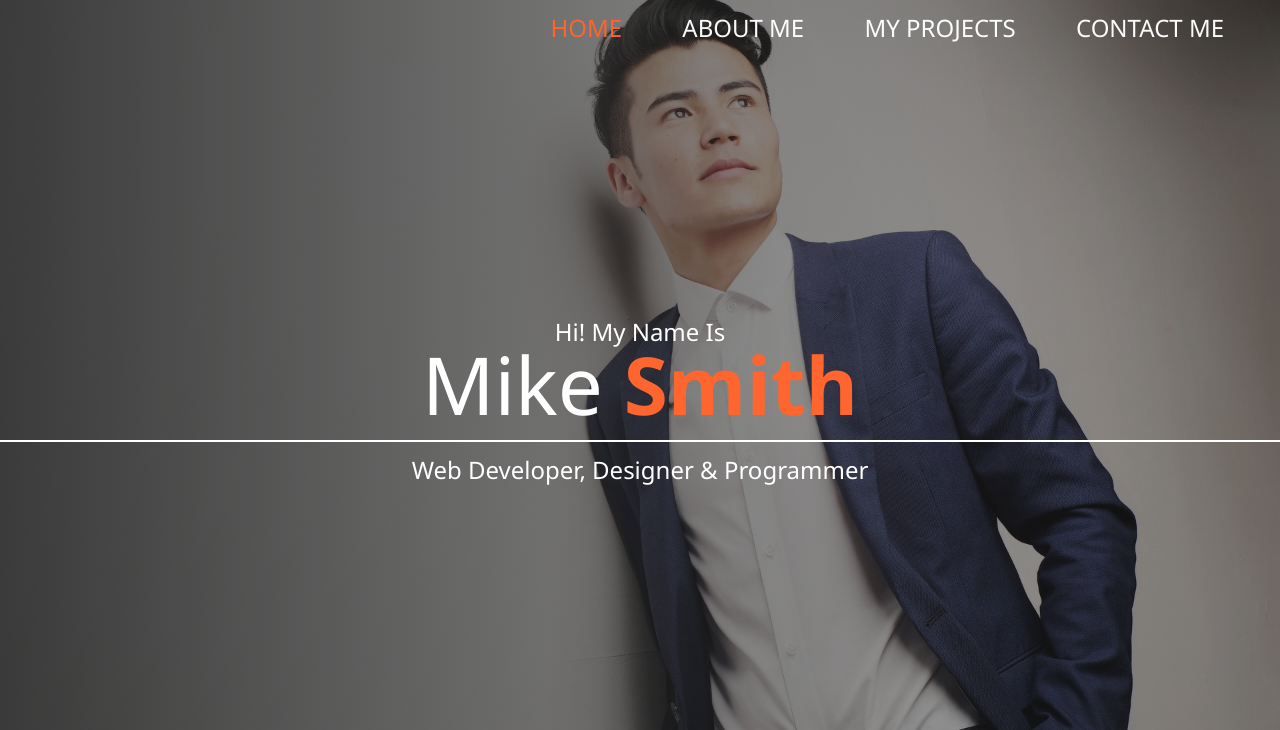
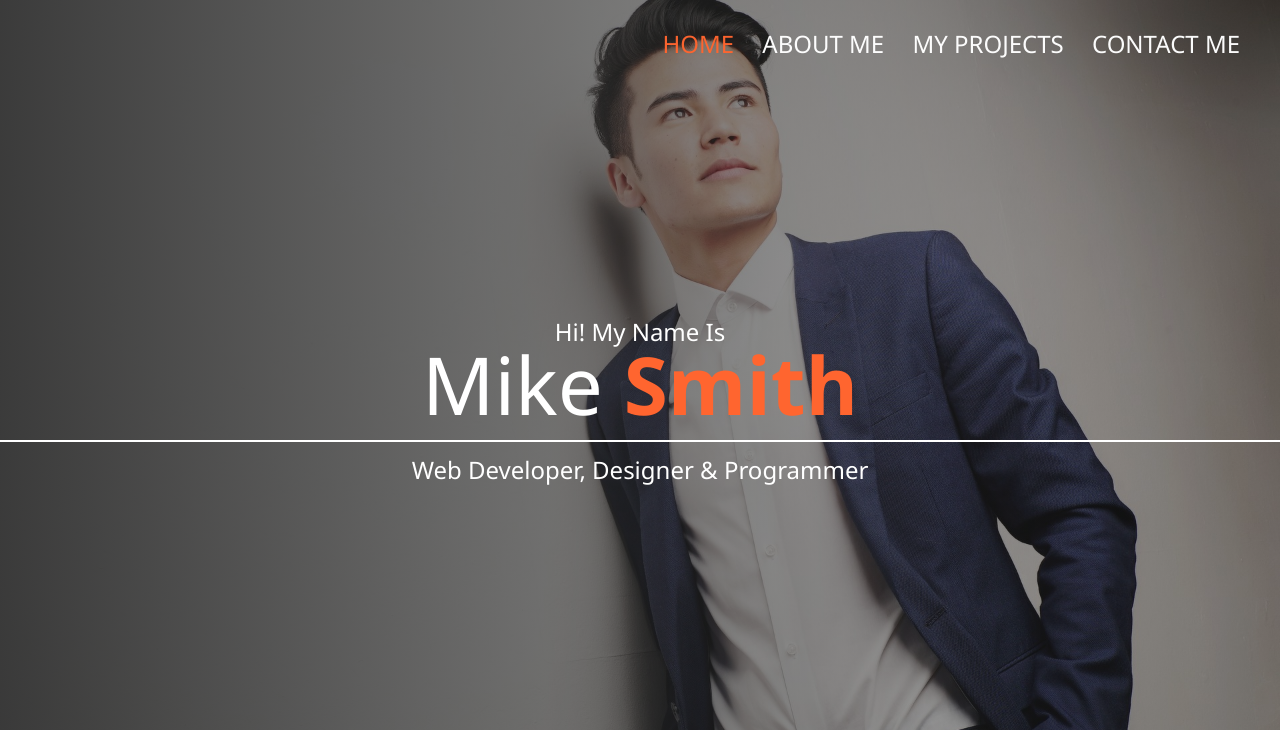
Before and after one commit to mondayrris/sass-codecamp-real, a website: page dist/index.html in a window 1280 px wide. Shown: the top 730 px of the page. Drawn offline with Linux system fonts and the light colour scheme.

Commit message:
github page deployment

```diff
--- a/scss/_menu.scss
+++ b/scss/_menu.scss
@@ -101,8 +101,7 @@
         }
 
         &__link {
-            display: block;
-            text-align: center;
+            display: inline-block;
             font-size: 2rem;
             text-transform: uppercase;
             padding: 2rem 0;
--- a/scss/_responsive.scss
+++ b/scss/_responsive.scss
@@ -22,7 +22,6 @@
                 font-size: 1.5rem;
                 display: inline-block;
                 text-align: center;
-                padding: 1rem;
             }
         }
     }
```
Also changed, not shown: README.md, dist/css/main.css, 1 other file.
